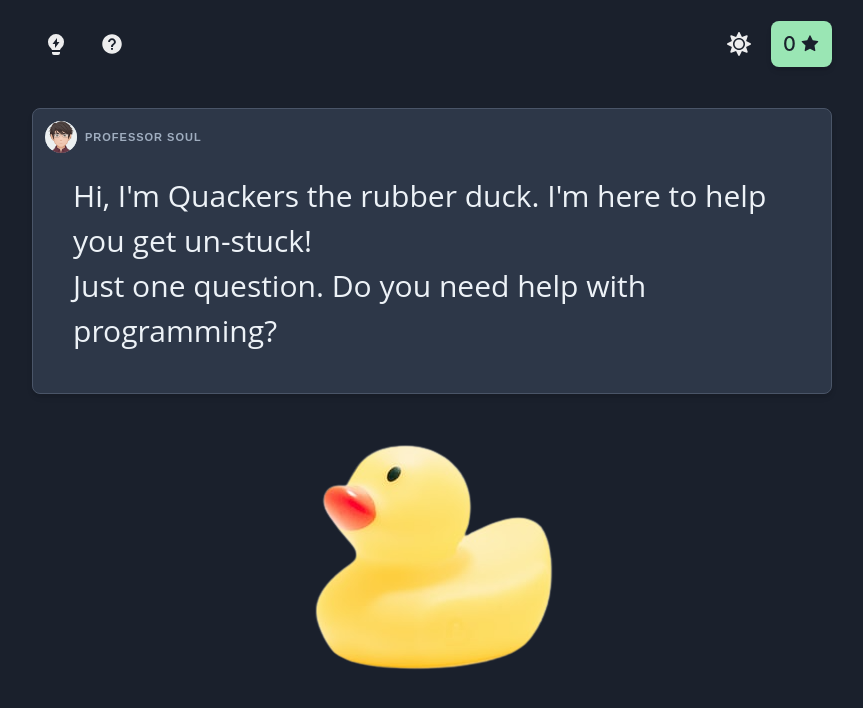
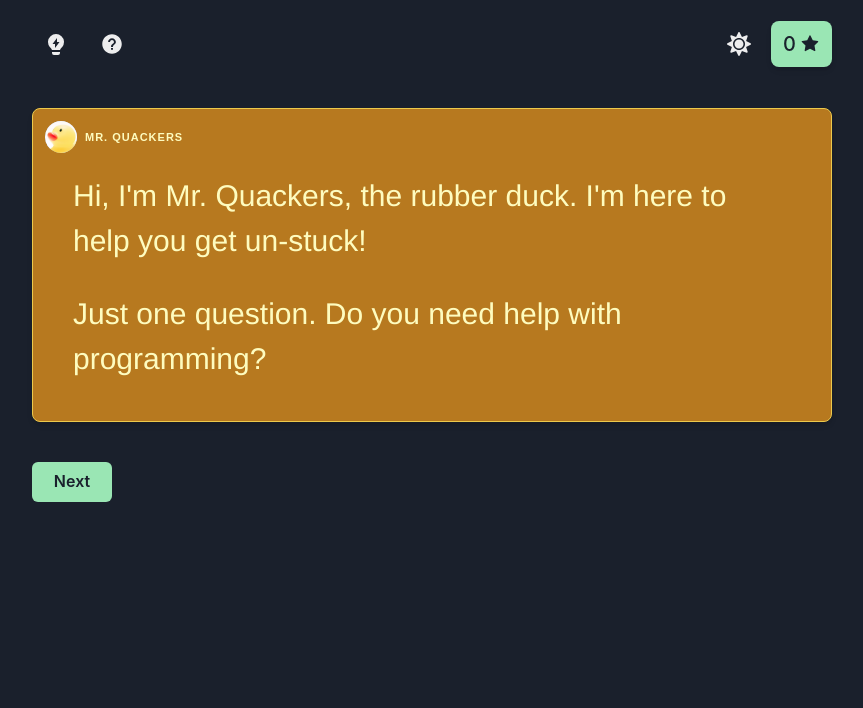
Before and after one commit to Philosocode/workflows, a React (Create React App) app: page /duck-debug/1 in a window 1280 px wide. Shown: the top 708 px of the page, without its empty margins (208-1071 px from the left). Built offline with nearby package versions, Linux system fonts and the light colour scheme; what react-mde, showdown would draw is missing.

Commit message:
Continue working on duck debug stuff

```diff
--- a/src/avatars/data/quackers.avatar.ts
+++ b/src/avatars/data/quackers.avatar.ts
@@ -19,7 +19,7 @@ export const quackers: IAvatarConfig = {
     light: "yellow.800",
     dark: "yellow.100",
   },
-  name: "Quackers",
+  name: "Mr. Quackers",
   imageSrc: quackersImage,
   fontFamily: "Comfortaa, Helvetica, sans-serif",
 };
--- a/src/duck-debug/components/duck-debug-setup.component.tsx
+++ b/src/duck-debug/components/duck-debug-setup.component.tsx
@@ -1,24 +1,23 @@
-import { Box, Center, Image } from "@chakra-ui/react";
-import { Message } from "message/components/message.component";
+import { Box } from "@chakra-ui/react";
 
-import duckImage from "consume/assets/timothy-dykes-LhqLdDPcSV8-unsplash.png";
+import { Messages } from "message/components/messages.component";
+import { quackers } from "avatars/data/quackers.avatar";
+import { WorkflowStep } from "shared/components/step/workflow-step.component";
 
 export function DuckDebugSetup() {
   return (
-    <>
-      <Message>
-        <Box>
-          Hi, I'm Quackers the rubber duck. I'm here to help you get un-stuck!
-        </Box>
-        <Box>Just one question. Do you need help with programming?</Box>
-      </Message>
-      <Center mb={10}>
-        <Image
-          src={duckImage}
-          alt="Rubber Duck"
-          maxW={{ base: "40", md: "full" }}
-        />
-      </Center>
-    </>
+    <WorkflowStep
+      onNext={() => {}}
+      message={
+        <Messages>
+          <Box>
+            Hi, I'm Mr. Quackers, the rubber duck. I'm here to help you get
+            un-stuck!
+          </Box>
+          <Box>Just one question. Do you need help with programming?</Box>
+        </Messages>
+      }
+      messageProps={{ avatar: quackers }}
+    ></WorkflowStep>
   );
 }
--- a/src/shared/components/step/workflow-step.component.tsx
+++ b/src/shared/components/step/workflow-step.component.tsx
@@ -1,9 +1,10 @@
-import { ReactNode } from "react";
+import { ReactNode, useState } from "react";
 import { ButtonProps } from "@chakra-ui/react";
 
+import { IMessageProps, Message } from "message/components/message.component";
+import { useKeypress } from "shared/hooks/use-key-press.hook";
 import { Button } from "shared/components/button/button.component";
-import { Message } from "message/components/message.component";
-import { useKeypress } from "shared/hooks/use-key-press.hook";
+import { MarkdownEditor } from "editor/components/markdown-editor.component";
 
 export interface IWorkflowStepProps {
   message: ReactNode;
@@ -11,18 +12,36 @@ export interface IWorkflowStepProps {
   buttons?: ReactNode;
   buttonProps?: ButtonProps;
   children?: ReactNode;
-  keyPressDisabled?: true;
+  editor?: {
+    showEditor?: boolean;
+    value?: string;
+    setValue?: (value: string) => void;
+    placeholder?: string;
+  };
+  keyPressDisabled?: boolean;
+  messageProps?: IMessageProps;
 }
 interface IProps extends IWorkflowStepProps {
   onNext: () => void;
 }
 export function WorkflowStep(props: IProps) {
+  const [text, setText] = useState("");
   useKeypress("ArrowRight", props.onNext, props.keyPressDisabled ?? false);
 
   return (
     <>
-      <Message>{props.message}</Message>
+      <Message {...props.messageProps}>{props.message}</Message>
+
+      {props.editor && props.editor.showEditor && (
+        <MarkdownEditor
+          value={props.editor.value ?? text}
+          setValue={props.editor.setValue ?? setText}
+          placeholder={props.editor.placeholder}
+        />
+      )}
+
       {props.children}
+
       {props.buttons}
       {!props.buttons && (
         <Button children="Next" onClick={props.onNext} {...props.buttonProps} />
```
Also changed, not shown: src/duck-debug/components/duck-debug-workflow-step.component.tsx (added, +19 -0 lines), src/duck-debug/redux/duck-debug.selectors.ts (added, +15 -0 lines), src/message/components/message.component.tsx (+4 -5 lines), src/shared/components/step/workflow-step-with-editor.component.tsx (deleted, +0 -29 lines).
